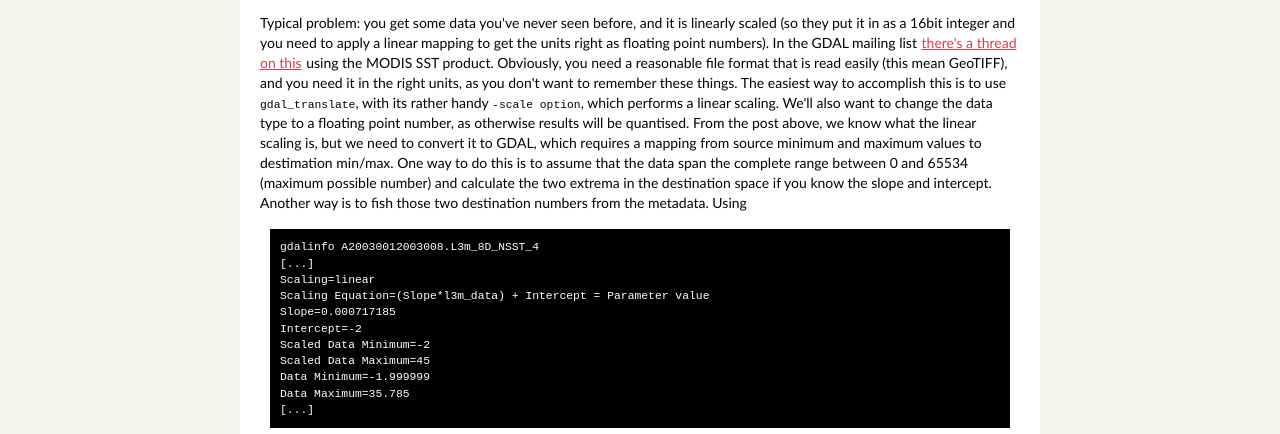
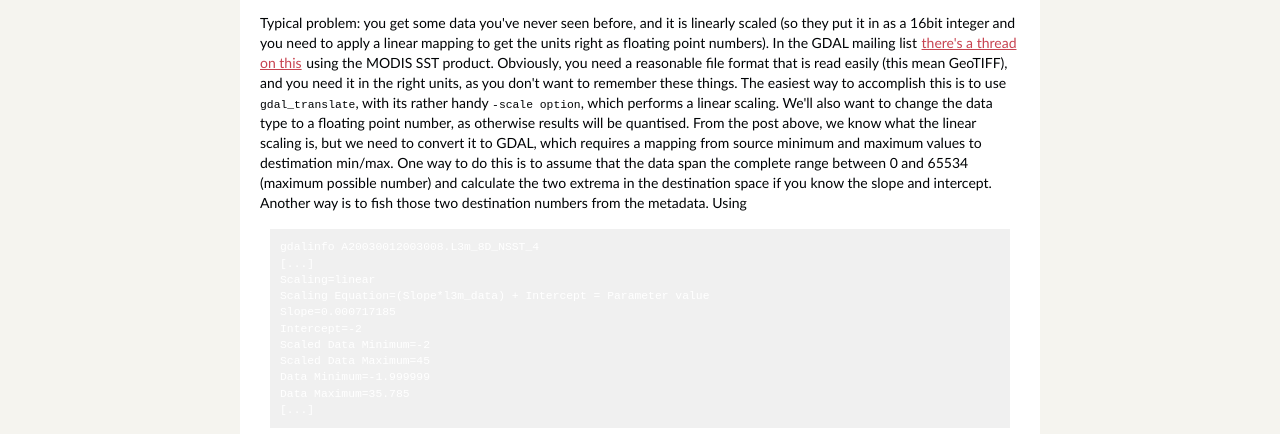
Before and after one commit to jgomezdans/jgomezdans.github.com, a plain HTML site: page index.html in a window 1280 px wide. Shown: the part 366-800 px from the top of the page. Drawn offline with nearby package versions, Linux system fonts and the light colour scheme; some packages are replaced by stand-ins of ours.

Commit message:
Changed background

```diff
--- a/theme/css/main.css
+++ b/theme/css/main.css
@@ -101,7 +101,7 @@ dl {margin: 0 0 1.5em 0;}
 dt {font-weight: bold;}
 dd {margin-left: 1.5em;}
 
-pre{background-color: #000; padding: 10px; color: #fff; margin: 10px; overflow: auto;}
+pre{background-color:  #f0f0f0; padding: 10px; color: #fff; margin: 10px; overflow: auto;}
 
 /* Quotes */
 blockquote {
```
